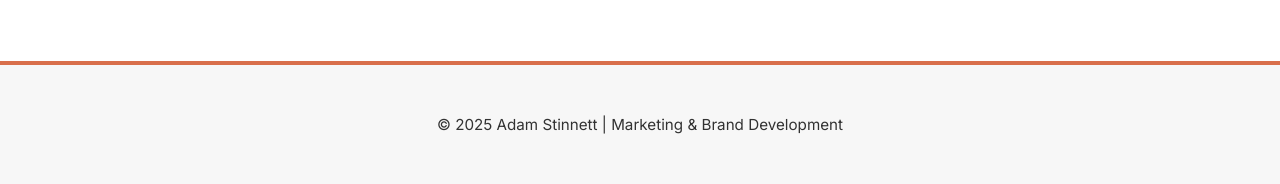
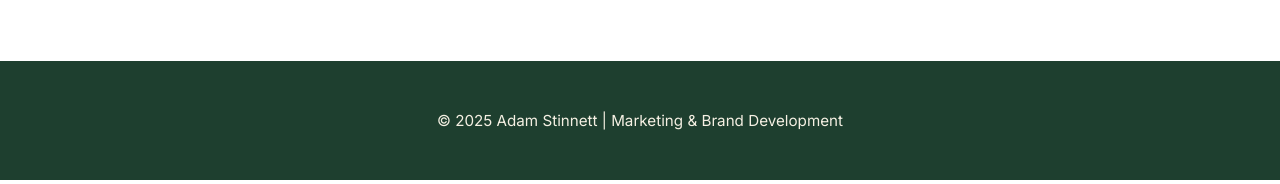
Before and after one commit to wastinnett/personal-brand, a plain HTML site: page index.html in a window 1280 px wide. Shown: the part 1725-1909 px from the top of the page. Drawn offline with Linux system fonts and the light colour scheme.

Commit message:
style.css
fixed color breakdown

```diff
--- a/style.css
+++ b/style.css
@@ -1,5 +1,5 @@
 :root {
-  --accent: #257a06;
+  --accent: #1e3f2f;
   --accent-secondary: #d96f4b;
   --text: #323232;
   --background: #ffffff;
@@ -255,14 +255,14 @@ section#services h2 {
 
 /* FOOTER */
 footer {
-  background-color: #f7f7f7;
+  background-color: var(--accent);
+  color: #f5f0e3;
   text-align: center;
   padding: 2rem 1rem;
   font-size: 0.95rem;
   opacity: 0;
   transform: translateY(20px);
   transition: opacity 0.8s ease, transform 0.8s ease;
-  border-top: 4px solid var(--accent-secondary);
 }
 footer.visible {
   opacity: 1;
```
